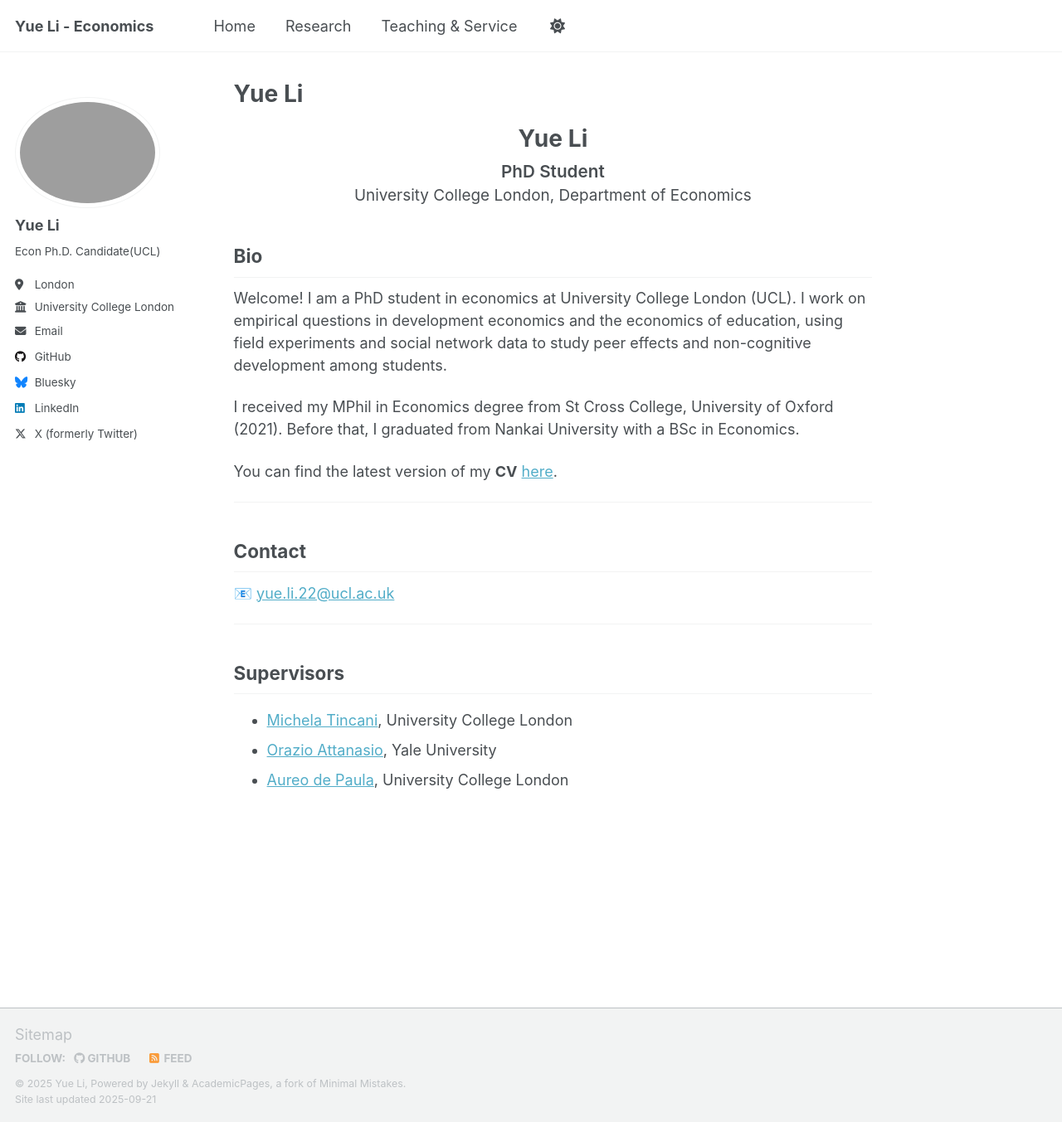
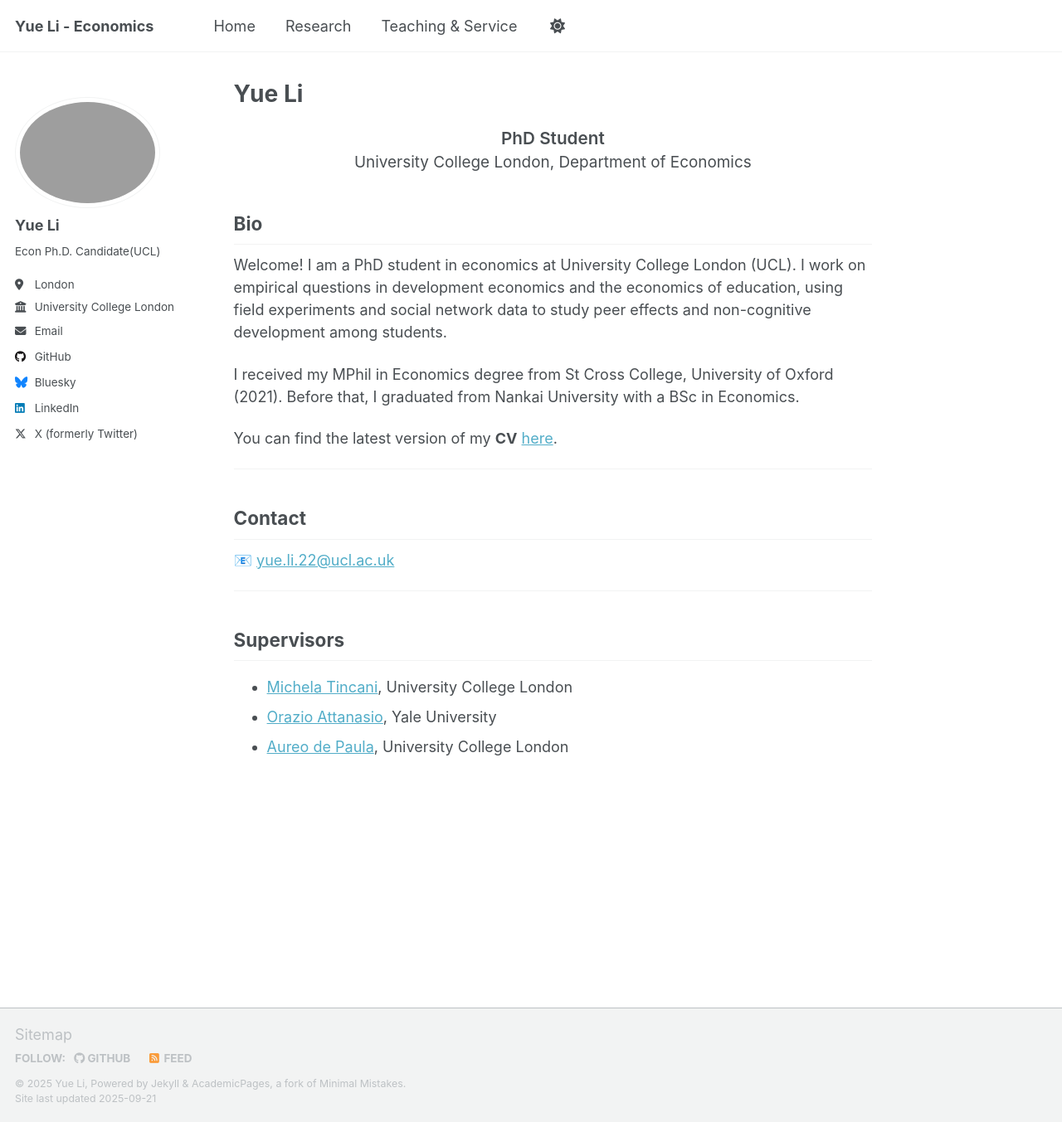
Before and after one commit to yueli-econ/yueli-econ.github.io, a Jekyll site: the page built from _pages/about.md, in a window 1280 px wide and 1353 px high. Shown: the whole window at 83% size. Built offline with Jekyll 4.4.1, drawn with Linux system fonts in a browser that asks for light colours; a script that is not in the unit is left out.

Commit message:
Update about.md

```diff
--- a/_pages/about.md
+++ b/_pages/about.md
@@ -8,7 +8,6 @@ redirect_from:
 ---
 
 <div align="center" style="margin-top:10px; margin-bottom:24px;">
-  <h1 style="margin-bottom:6px;">Yue Li</h1>
   <div style="font-size:1.15rem; font-weight:600;">PhD Student</div>
   <div style="font-size:1.05rem;">University College London, Department of Economics</div>
 </div>
```
